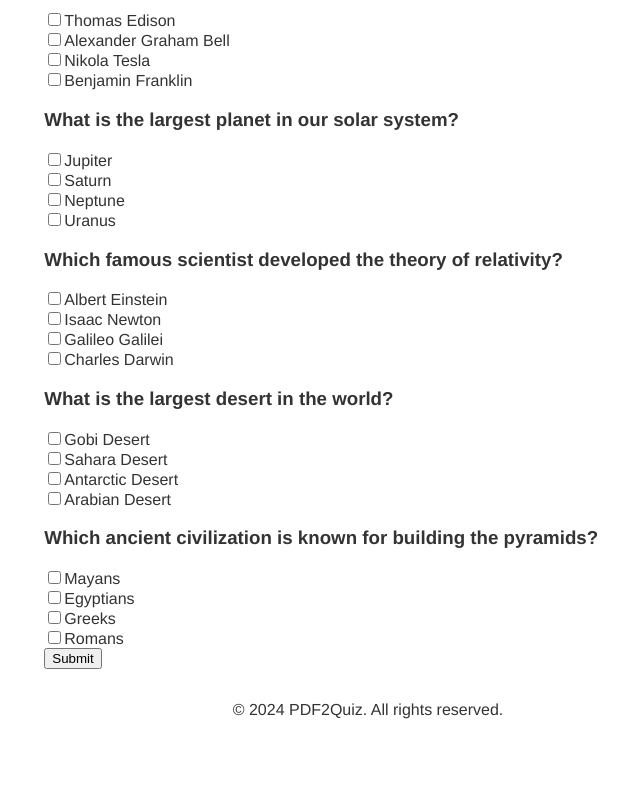
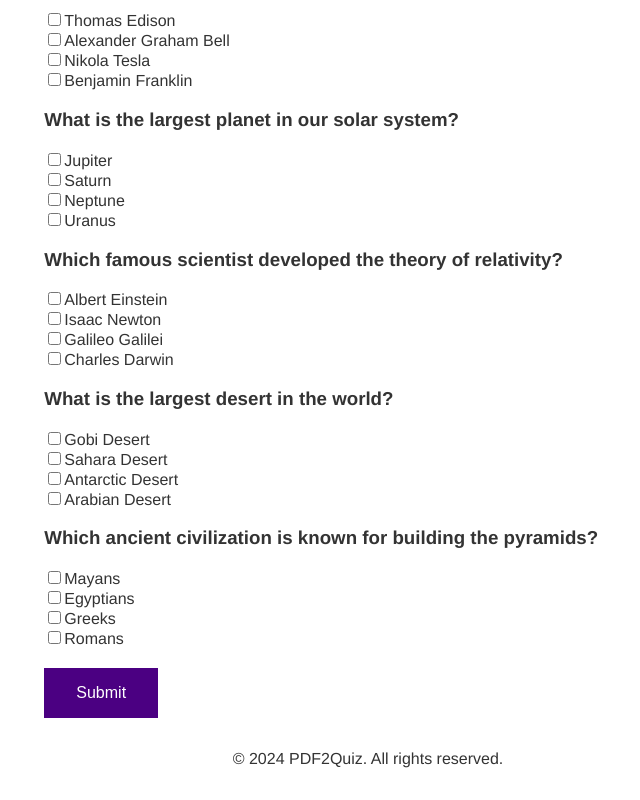
Before and after one commit to SakshiBhalla77/Pdf-Quiz, a React (Create React App) app in the folder Frontend/: page /quiz in a window 1280 px wide. Shown: the part 1692-2492 px from the top of the page, without its empty margins (272-912 px from the left). Before the commit the page ends 2443 px from the top, so only its background shows below. Built offline with nearby package versions, Linux system fonts and the light colour scheme.

Commit message:
submit button customised

```diff
--- a/Frontend/src/screens/Navbar.js
+++ b/Frontend/src/screens/Navbar.js
@@ -73,6 +73,7 @@ const styles = {
   },
   navItem: {
     marginLeft: "20px",
+    fontSize: "1.1rem",
   },
   navLink: {
     textDecoration: "none",
--- a/Frontend/src/screens/PDFUpload.js
+++ b/Frontend/src/screens/PDFUpload.js
@@ -115,11 +115,11 @@ const PDFUpload = ({ onFileAccepted }) => {
             height="500px"
             title="Uploaded PDF"
           ></iframe>
+          <button style={styles.button} onClick={uploadFile}>
+            Upload
+          </button>
           <button style={styles.button} onClick={handleCancel}>
             Cancel
-          </button>
-          <button style={styles.button} onClick={uploadFile}>
-            Upload
           </button>{" "}
           {/* Upload button */}
         </div>
--- a/Frontend/src/screens/Quiz.js
+++ b/Frontend/src/screens/Quiz.js
@@ -1,6 +1,6 @@
 // src/Quiz.js
-import React, { useState, useEffect } from 'react';
-import questionsData from '../components/questions.json';
+import React, { useState, useEffect } from "react";
+import questionsData from "../components/questions.json";
 
 const Quiz = () => {
   const [questions, setQuestions] = useState([]);
@@ -12,16 +12,18 @@ const Quiz = () => {
   }, []);
 
   const handleCheckboxChange = (questionId, optionId) => {
-        setSelectedOptions(prevState => ({
+    setSelectedOptions((prevState) => ({
       ...prevState,
-            [questionId]: optionId
+      [questionId]: optionId,
     }));
   };
 
   const calculateScore = () => {
     let score = 0;
-        questions.forEach(question => {
-            if (selectedOptions[question.question_id] === question.correct_option_id) {
+    questions.forEach((question) => {
+      if (
+        selectedOptions[question.question_id] === question.correct_option_id
+      ) {
         score++;
       }
     });
@@ -32,16 +34,23 @@ const Quiz = () => {
     <div>
       <h2>Quiz</h2>
       <form>
-                {questions.map(question => (
+        {questions.map((question) => (
           <div key={question.question_id}>
             <h3>{question.question_text}</h3>
-                        {question.options.map(option => (
+            {question.options.map((option) => (
               <div key={option.option_id}>
                 <label>
                   <input
                     type="checkbox"
-                                        checked={selectedOptions[question.question_id] === option.option_id}
-                                        onChange={() => handleCheckboxChange(question.question_id, option.option_id)}
+                    checked={
+                      selectedOptions[question.question_id] === option.option_id
+                    }
+                    onChange={() =>
+                      handleCheckboxChange(
+                        question.question_id,
+                        option.option_id
+                      )
+                    }
                   />
                   {option.text}
                 </label>
@@ -50,11 +59,27 @@ const Quiz = () => {
           </div>
         ))}
       </form>
-            <button onClick={() => calculateScore()}>
+      <button
+        onClick={calculateScore}
+        style={{
+          backgroundColor: "#4B0082",
+          color: "#fff",
+          border: "none",
+          padding: "1rem 2rem",
+          fontSize: "1rem",
+          //borderRadius: "5px",
+          border: "none",
+          cursor: "pointer",
+          marginTop: "20px",
+        }}
+      >
         Submit
       </button>
       {score !== null && (
-                <p>Your score is: {score} out of {questions.length}</p>
+        <p style={{ color: "#333", marginTop: "20px" }}>
+          Your score is: <span style={{ fontWeight: "bold" }}>{score}</span> out
+          of <span style={{ fontWeight: "bold" }}>{questions.length}</span>
+        </p>
       )}
     </div>
   );
```
Lines whose indentation alone changed are shown as unchanged.
